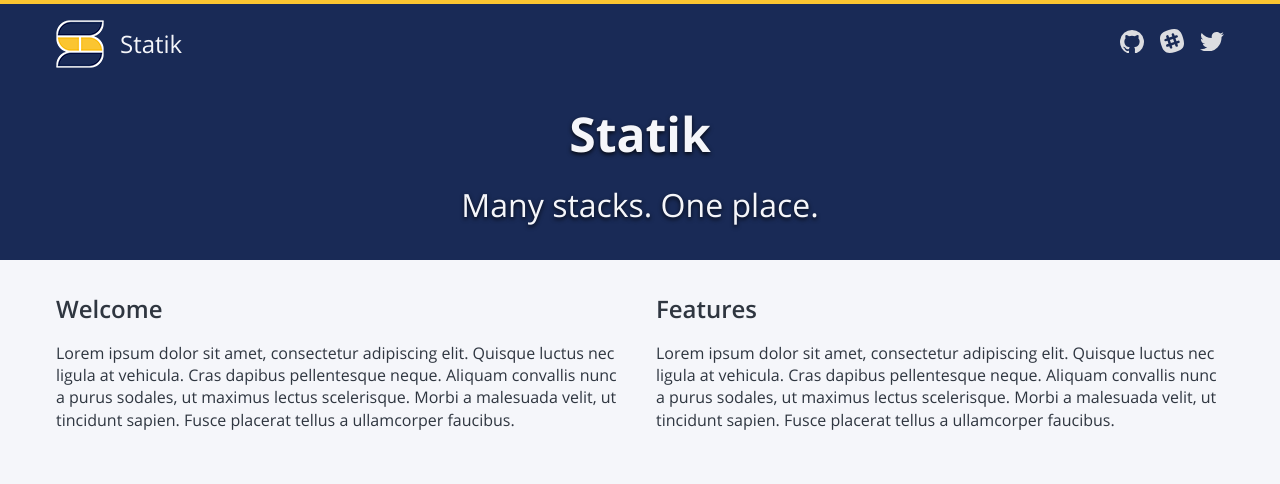
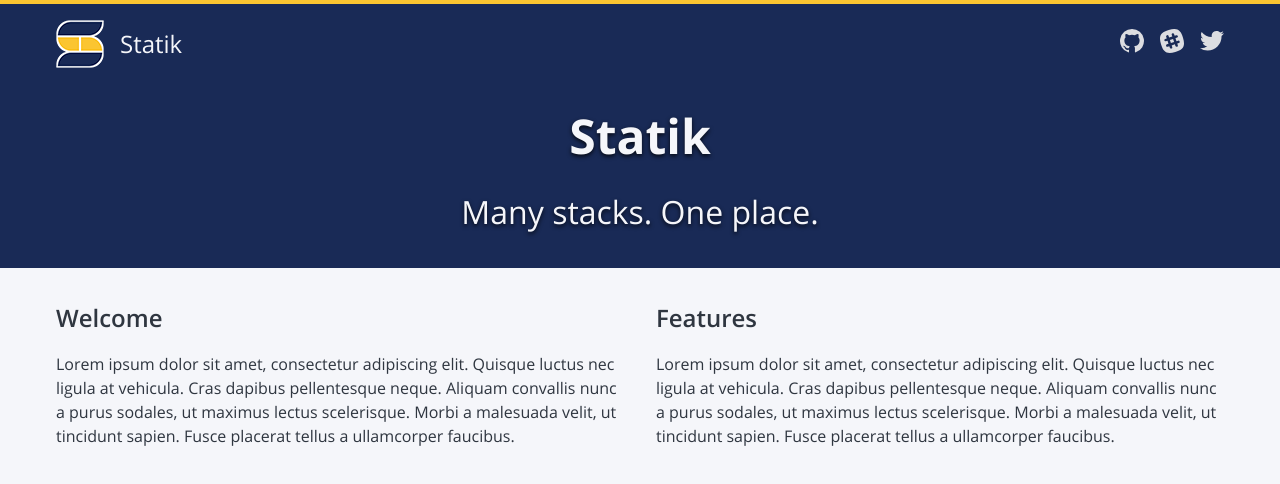
Before and after one commit to statikstack/html-css-javascript-webpack, a website built with webpack: page statik/index.html in a window 1280 px wide. Built offline with nearby package versions, Linux system fonts and the light colour scheme.

Commit message:
fix: a11y style

```diff
--- a/statik/styles/app.css
+++ b/statik/styles/app.css
@@ -19,7 +19,7 @@
   color: var(--electromagnetic);
   font-family: 'Open Sans', sans-serif;
   font-size: 16px;
-  line-height: 1.4;
+  line-height: 1.5;
 }
 
 h1,
@@ -27,6 +27,7 @@
 p {
   font-weight: 400;
   margin: 0;
+  max-width: 80ch;
   padding: 0;
 }
 
```
